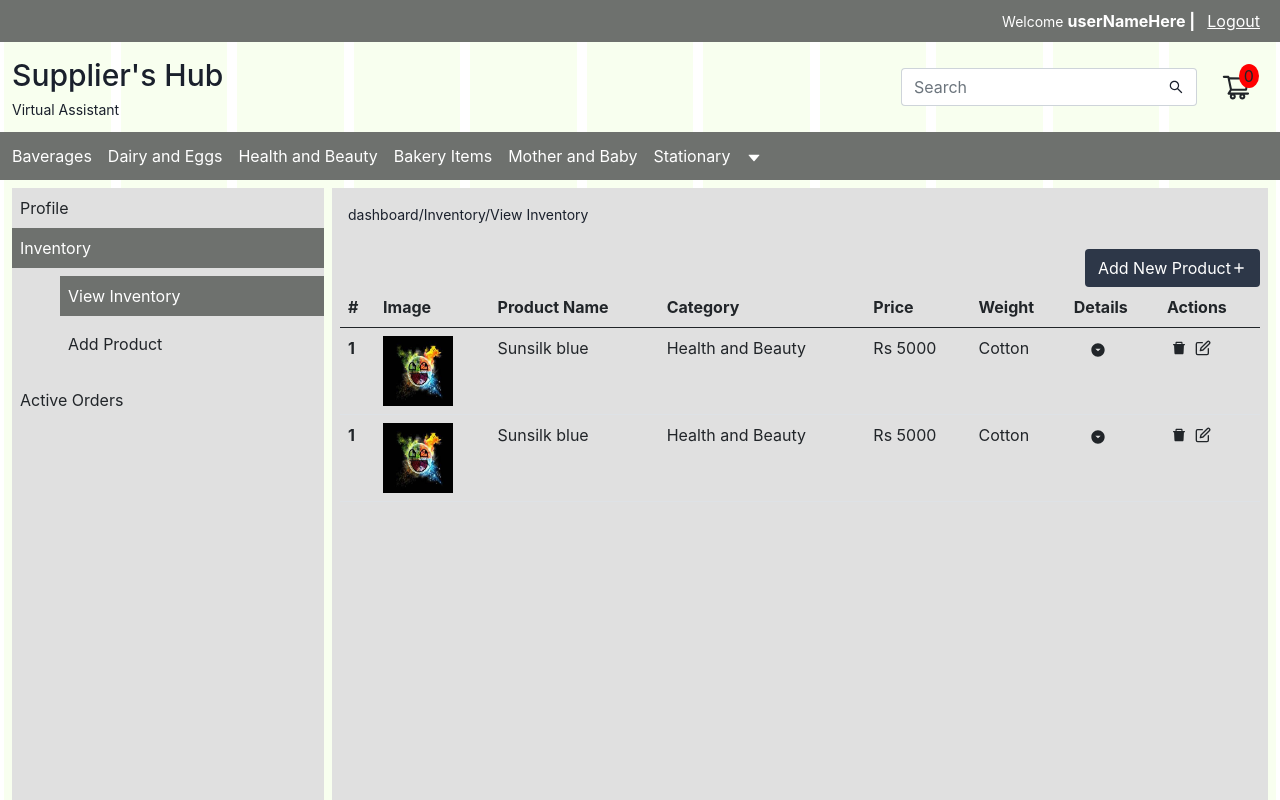
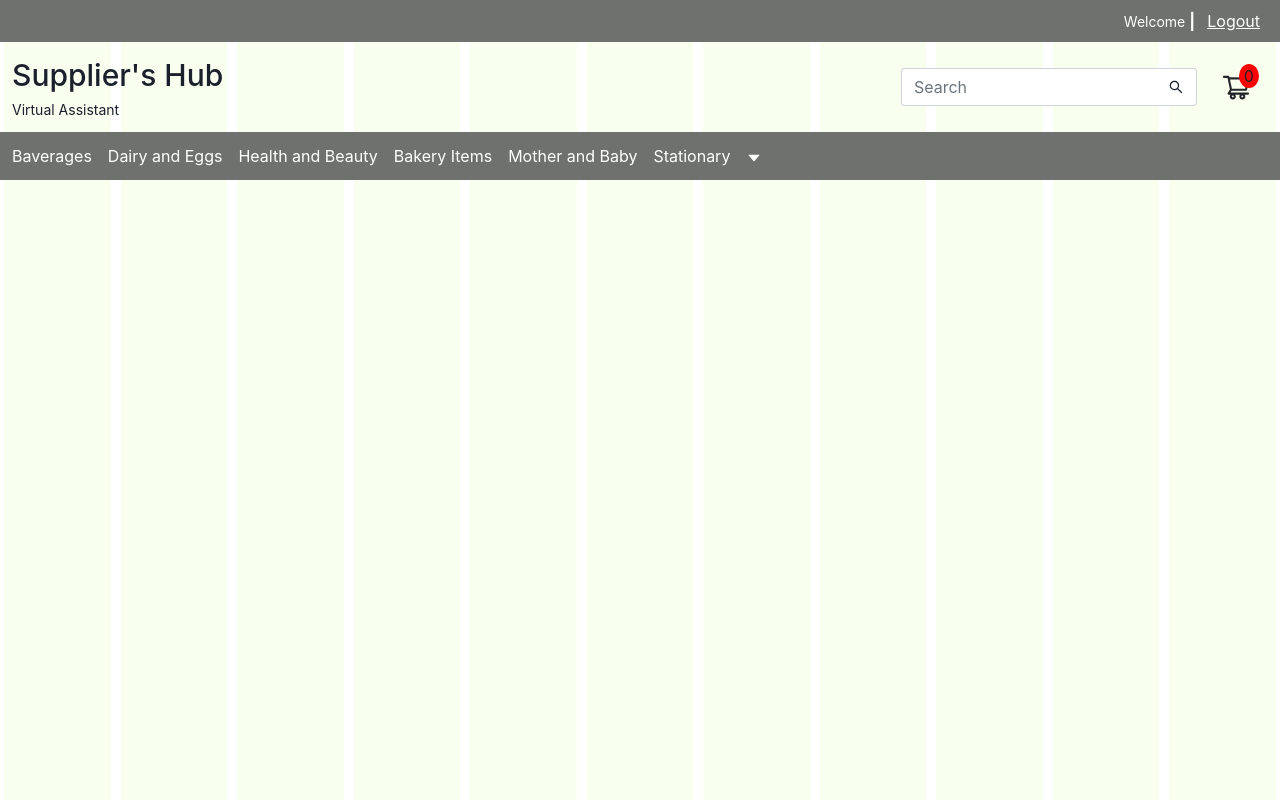
Before and after one commit to shahzaibfs/supplier-shub, a React (Create React App) app: page /dashboard/supplier in a window 1280 px wide. Before the commit this address led to /dashboard/supplier. Shown: the top 800 px of the page. Built offline with nearby package versions, Linux system fonts and the light colour scheme; sample sign-in values are in the browser's storage.

Commit message:
minor changes on login

```diff
--- a/src/Application/fakeAuth/login.js
+++ b/src/Application/fakeAuth/login.js
@@ -1,13 +1,30 @@
-
-   export const fakeAuth = (email,password) =>
-   new Promise((resolve, reject) => {
-    if(email === "admin@gmail.com" && password === "admin"){
-        resolve("asdbasdiabdquwduqwdbwbduq27381673617wq77d");
-    }else{
-        reject(
-            "wrong email and password "
-        )
+export const fakeAuth = (email, password) =>
+  new Promise((resolve, reject) => {
+    if (email === "admin@gmail.com" && password === "admin") {
+      resolve({
+        token: "asdbasdiabdquwduqwdbwbduq27381673617wq77d",
+        payload: {
+            name:"shahzaib",
+          role: "ADMIN",
+        },
+      });
+    } else if (email === "supplier@gmail.com" && password === "supplier") {
+      resolve({
+        token: "asdbasdiabdquwduqwdbwbduq27381673617wq77d",
+        payload: {
+            name:"jumshaid",
+          role: "SUPPLIER",
+        },
+      });
+    } else if (email === "customer@gmail.com" && password === "customer") {
+      resolve({
+        token: "asdbasdiabdquwduqwdbwbduq27381673617wq77d",
+        payload: {
+            name:"Ibtsam",
+          role: "CUSTOMER",
+        },
+      });
+    } else {
+      reject("wrong email and password");
     }
-
-
-   });
+  });
--- a/src/Application/store/middleWares/AuthMiddleWare/authMiddleWare.js
+++ b/src/Application/store/middleWares/AuthMiddleWare/authMiddleWare.js
@@ -6,15 +6,15 @@ export const fakeauth = (email, password) => {
     // you can use api here
     fakeAuth(email, password)
       .then((data) => {
-        localStorage.setItem("sessionID", data);
+        localStorage.setItem("sessionID", data.token);
         dispatch({
           type: "LOGIN_ACTION",
           payload: {
             isLogin: true,
             errMessage: "",
             userDetails: {
-              name: "Sunsilk",
-              accountType: "SUPPLIER",
+              name: data.payload.name,
+              accountType: data.payload.role,
             },
           },
         });
--- a/src/Application/store/reducers/authReducer.js
+++ b/src/Application/store/reducers/authReducer.js
@@ -2,8 +2,8 @@
 const intitState = {
   isLogin: false,
   userDetails: {
-    name:"Sunsilk",
-    accountType:"SUPPLIER"
+    name:"",
+    accountType:""
   },
   errMessage:""
 };
--- a/src/Pages/Dashboard/CustomerDashboard/index.js
+++ b/src/Pages/Dashboard/CustomerDashboard/index.js
@@ -1,13 +1,18 @@
 import React from 'react'
 import { useSelector } from 'react-redux'
 import { Navigate } from 'react-router-dom'
+import Index from "../SupplierDashboard/SupplierSideBar"
 
 const CustomerDashboard = () => {
   const user = useSelector(store=>store.authReducer)
   console.log(user)
   if(user.userDetails.accountType === "CUSTOMER"){
     return (
-      <div>CustomerDashboard</div>
+      <div style={{height:"100vh"}}>
+
+        <Index />
+
+      </div>
     )
   }else{
     return <Navigate to="/dashboard/supplier" />
--- a/src/Pages/Home/HomePage/HomeHotSellers.jsx
+++ b/src/Pages/Home/HomePage/HomeHotSellers.jsx
@@ -8,6 +8,8 @@ const HomeHotSellers = () => {
   const [isPopupShow, setisPopupShow] = useState(false);
 
   const products = useSelector((store) => store.productReducer);
+  const authReducer = useSelector((store) => store.authReducer);
+
   const dispatch = useDispatch();
 
 
@@ -51,7 +53,7 @@ const HomeHotSellers = () => {
               />
             </Link>
             {/* section for card data */}
-            <article className="my-3 px-2">
+            <article className="my-3 px-2" >
               <Link
                 to={`/products/${product.category.categoryName}/${product.productId}`}
               >
@@ -75,6 +77,8 @@ const HomeHotSellers = () => {
               <p className="mb-2 text-muted text-decoration-underline">
                 Reviews
               </p>
+              {
+                authReducer.userDetails.accountType !== "SUPPLIER" ?
               <button
                 onClick={() => {
                   handleAddToCart(product);
@@ -86,7 +90,8 @@ const HomeHotSellers = () => {
                 className="btn bg-primary my-0 text-white"
               >
                 Add to cart
-              </button>
+              </button> :null
+              }
             </div>
           </div>
         ))}
--- a/src/Pages/Home/MainHeader.jsx
+++ b/src/Pages/Home/MainHeader.jsx
@@ -7,8 +7,9 @@ import {
 import { Link } from "react-router-dom";
 import { useSelector } from "react-redux";
 
-const MainHeader = () => {
+const MainHeader = ({authReducer}) => {
   const cart = useSelector((store) => store.cartReducer.products);
+
   console.log(cart);
   return (
     <header
@@ -53,13 +54,16 @@ const MainHeader = () => {
 
         <div className="col d-md-none d-flex   flex-grow-0 ">
           <AiOutlineSearch className="col d-md-none heading-2" />
-        </div>
+        </div>{
+          authReducer.userDetails.accountType !=="SUPPLIER" ?
         <div className="position-relative col d-flex justify-content-end  d-md-block  col-md-2 flex-grow-0 ">
           <Link to={"/cart"}>
             <AiOutlineShoppingCart className="heading-2 " />
           </Link>
           <div className="position-absolute d-flex justify-content-center" style={{top:"-8px",left:"30px",background:"red",width:"20px",borderRadius:"50%"}}>{cart.length}</div>
         </div>
+        :null
+        }
       </div>
     </header>
   );
--- a/src/Pages/Home/SmallHeader.jsx
+++ b/src/Pages/Home/SmallHeader.jsx
@@ -1,9 +1,11 @@
 import React from "react";
 import { Link ,useNavigate} from "react-router-dom";
-import { useDispatch } from "react-redux";
+import { useDispatch, useSelector } from "react-redux";
 
 
 const SmallHeader = ({ isLogin }) => {
+  const authReducer = useSelector((store) => store.authReducer);
+
     let navigate = useNavigate();
     const dispatch = useDispatch();
 
@@ -19,7 +21,7 @@ const SmallHeader = ({ isLogin }) => {
         className="text-white body-2 text-weight-regular container-fluid container-xxl d-flex align-items-center justify-content-end w-100  p-0 mx-0 mx-md-auto p-md-2"
         style={{ height: "42px" }}
       >
-        Welcome<span className="text-weight-bold mx-md-1 ">{isLogin ? <Link to={"/dashboard/customer"}>userNameHere |</Link> : "~Guest |"}</span>
+        Welcome<span className="text-weight-bold mx-md-1 ">{isLogin ? <Link to={"/dashboard/customer"}> {authReducer.userDetails.name} |</Link> : "~Guest |"}</span>
         <span className="ms-2 text-decoration-underline cursor-pointer">
           {isLogin ? (
             <span onClick={handleLogout} style={{cursor:"pointer"}}>Logout</span>
--- a/src/Pages/Home/index.js
+++ b/src/Pages/Home/index.js
@@ -31,7 +31,7 @@ function Home() {
       <HomeOverLay />
       <section className=" mx-auto " style={{ zIndex: 1 }}>
         <SmallHeader isLogin={state.authReducer.isLogin}/>
-        <MainHeader />
+        <MainHeader  authReducer={state.authReducer}/>
         <NavBAr />
         <section className="container-xxl" style={{ minHeight: "85vh" }}>
           <Outlet />
--- a/src/Pages/Product/ProductPriceDetailSection.jsx
+++ b/src/Pages/Product/ProductPriceDetailSection.jsx
@@ -5,13 +5,14 @@ import {
   AiOutlineShoppingCart,
   AiOutlineStar,
 } from "react-icons/ai";
-import { useDispatch } from "react-redux";
+import { useDispatch, useSelector } from "react-redux";
 import Popup from "../../Components/Popup/Popup";
 
 
 
 const ProductPriceDetailSection = ({ product }) => {
   const [isPopupShow, setisPopupShow] = useState(false);
+  const authReducer = useSelector((store) => store.authReducer);
 
 const dispatch  = useDispatch();
 
@@ -80,15 +81,15 @@ const handleAddToCart = ()=>{
           <option value="normal">Normal</option>
           <option value="fast">Fast </option>
         </select>
-        <button onClick={handleAddToCart} className="my-4 text-white body-2 btn btn-bg-primary w-50 d-flex align-items-center justify-content-center">
+       { authReducer.userDetails.accountType !== "SUPPLIER" ? <button onClick={handleAddToCart} className="my-4 text-white body-2 btn btn-bg-primary w-50 d-flex align-items-center justify-content-center">
           Add to cart <AiOutlineShoppingCart className="mx-2" />
-        </button>
+        </button> : null}
       </form>
       {/* bottom actions  */}
       <div className="d-flex  align-items-center my-2">
-        <div className="body-1 text-primary-light-700 flex-item " style={{cursor:"pointer"}}>
+        {authReducer.userDetails.accountType !== "SUPPLIER" ?<div className="body-1 text-primary-light-700 flex-item " style={{cursor:"pointer"}}>
           <AiOutlineHeart className="me-1 " /> <span>Add to wishlist</span>
-        </div>
+        </div>:null}
         <div className="body-1 text-primary-light-700 flex-item ms-4"  style={{cursor:"pointer"}}>
           <AiOutlineMail className="me-1 " /> <span>Email</span>
         </div>
```
